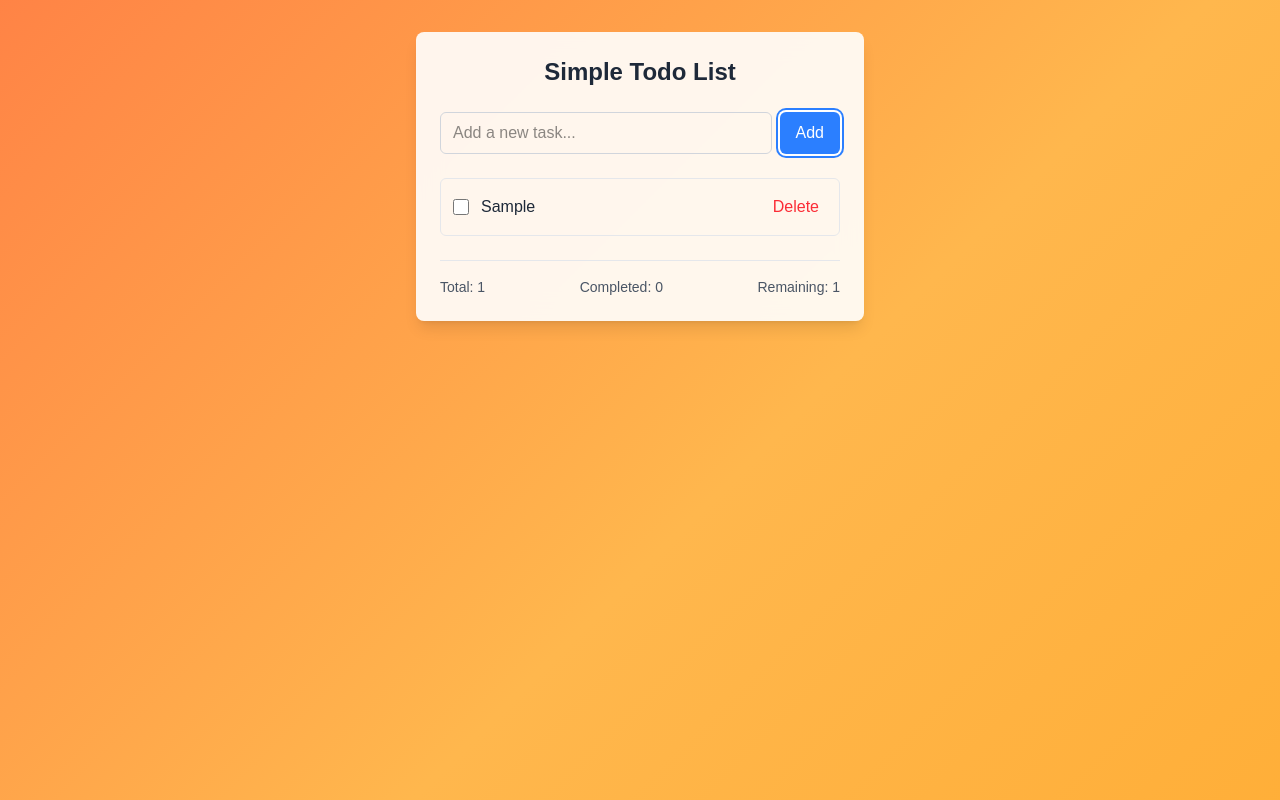
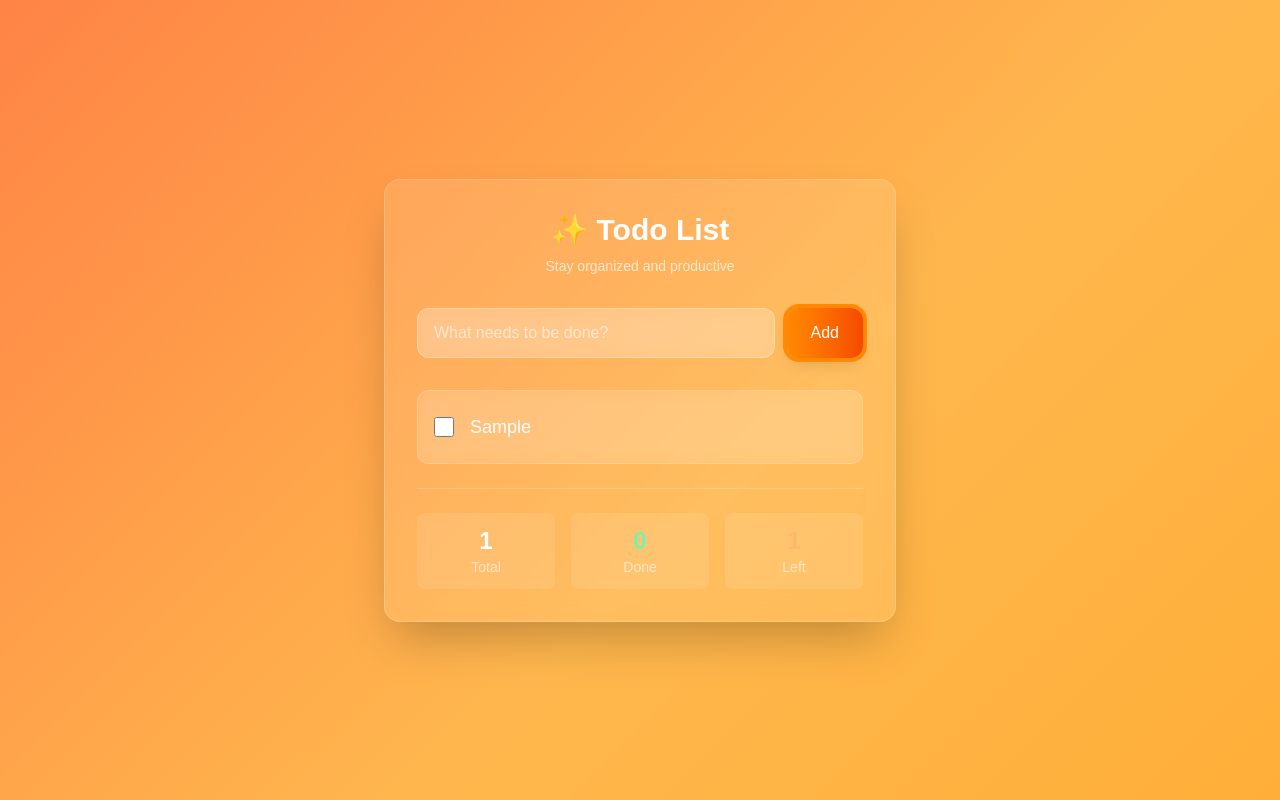
Before and after one commit to ns-test-org/simple-todo-list, a Next.js app in the folder packages/jam-notes/: page / in a window 1280 px wide. Both pictures are taken after typing "Sample" into the empty fields and a click on the button "Add". Built offline with nearby package versions, Linux system fonts and the light colour scheme.

Commit message:
AI chat session: Updated code and files

```diff
--- a/packages/jam-notes/src/app/page.tsx
+++ b/packages/jam-notes/src/app/page.tsx
@@ -41,62 +41,68 @@ export default function TodoApp() {
   };
 
   return (
-    <div className="min-h-screen py-8 px-4">
-      <div className="max-w-md mx-auto bg-white/90 backdrop-blur-md rounded-lg shadow-lg p-6">
-        <h1 className="text-2xl font-bold text-gray-800 text-center mb-6">
-          Simple Todo List
-        </h1>
+    <div className="min-h-screen flex items-center justify-center py-8 px-4">
+      <div className="w-full max-w-lg mx-auto bg-white/10 backdrop-blur-md rounded-2xl shadow-2xl border border-white/20 p-8">
+        <div className="text-center mb-8">
+          <h1 className="text-3xl font-bold text-white mb-2">
+            ✨ Todo List
+          </h1>
+          <p className="text-white/70 text-sm">Stay organized and productive</p>
+        </div>
 
         {/* Add todo input */}
-        <div className="flex gap-2 mb-6">
+        <div className="flex gap-3 mb-8">
           <input
             type="text"
             value={inputText}
             onChange={(e) => setInputText(e.target.value)}
             onKeyPress={handleKeyPress}
-            placeholder="Add a new task..."
-            className="flex-1 px-3 py-2 border border-gray-300 rounded-md focus:outline-none focus:ring-2 focus:ring-blue-500 focus:border-transparent"
+            placeholder="What needs to be done?"
+            className="flex-1 px-4 py-3 bg-white/20 backdrop-blur-sm border border-white/30 rounded-xl text-white placeholder-white/60 focus:outline-none focus:ring-2 focus:ring-white/50 focus:border-white/50 transition-all"
           />
           <button
             onClick={addTodo}
-            className="px-4 py-2 bg-blue-500 text-white rounded-md hover:bg-blue-600 focus:outline-none focus:ring-2 focus:ring-blue-500 focus:ring-offset-2 transition-colors"
+            className="px-6 py-3 bg-gradient-to-r from-orange-400 to-orange-600 text-white rounded-xl hover:from-orange-500 hover:to-orange-700 focus:outline-none focus:ring-2 focus:ring-orange-400 focus:ring-offset-2 focus:ring-offset-transparent transition-all transform hover:scale-105 font-medium shadow-lg"
           >
             Add
           </button>
         </div>
 
         {/* Todo list */}
-        <div className="space-y-2">
+        <div className="space-y-3 mb-6">
           {todos.length === 0 ? (
-            <p className="text-gray-500 text-center py-4">
-              No tasks yet. Add one above!
-            </p>
+            <div className="text-center py-12">
+              <div className="text-6xl mb-4">📝</div>
+              <p className="text-white/60 text-lg">
+                No tasks yet. Add your first task above!
+              </p>
+            </div>
           ) : (
             todos.map(todo => (
               <div
                 key={todo.id}
-                className="flex items-center gap-3 p-3 border border-gray-200 rounded-md hover:bg-gray-50 transition-colors"
+                className="flex items-center gap-4 p-4 bg-white/10 backdrop-blur-sm border border-white/20 rounded-xl hover:bg-white/20 transition-all transform hover:scale-[1.02] group"
               >
                 <input
                   type="checkbox"
                   checked={todo.completed}
                   onChange={() => toggleTodo(todo.id)}
-                  className="w-4 h-4 text-blue-600 rounded focus:ring-blue-500"
+                  className="w-5 h-5 text-orange-500 bg-white/20 border-white/30 rounded-md focus:ring-orange-400 focus:ring-2"
                 />
                 <span
-                  className={`flex-1 ${
+                  className={`flex-1 text-lg ${
                     todo.completed
-                      ? 'text-gray-500 line-through'
-                      : 'text-gray-800'
-                  }`}
+                      ? 'text-white/50 line-through'
+                      : 'text-white'
+                  } transition-all`}
                 >
                   {todo.text}
                 </span>
                 <button
                   onClick={() => deleteTodo(todo.id)}
-                  className="px-2 py-1 text-red-500 hover:text-red-700 hover:bg-red-50 rounded transition-colors"
+                  className="px-3 py-2 text-red-300 hover:text-red-100 hover:bg-red-500/20 rounded-lg transition-all opacity-0 group-hover:opacity-100 transform translate-x-2 group-hover:translate-x-0"
                 >
-                  Delete
+                  🗑️
                 </button>
               </div>
             ))
@@ -105,11 +111,20 @@ export default function TodoApp() {
 
         {/* Stats */}
         {todos.length > 0 && (
-          <div className="mt-6 pt-4 border-t border-gray-200">
-            <div className="flex justify-between text-sm text-gray-600">
-              <span>Total: {todos.length}</span>
-              <span>Completed: {todos.filter(t => t.completed).length}</span>
-              <span>Remaining: {todos.filter(t => !t.completed).length}</span>
+          <div className="pt-6 border-t border-white/20">
+            <div className="grid grid-cols-3 gap-4 text-center">
+              <div className="bg-white/10 rounded-lg p-3">
+                <div className="text-2xl font-bold text-white">{todos.length}</div>
+                <div className="text-white/60 text-sm">Total</div>
+              </div>
+              <div className="bg-white/10 rounded-lg p-3">
+                <div className="text-2xl font-bold text-green-300">{todos.filter(t => t.completed).length}</div>
+                <div className="text-white/60 text-sm">Done</div>
+              </div>
+              <div className="bg-white/10 rounded-lg p-3">
+                <div className="text-2xl font-bold text-orange-300">{todos.filter(t => !t.completed).length}</div>
+                <div className="text-white/60 text-sm">Left</div>
+              </div>
             </div>
           </div>
         )}
```
